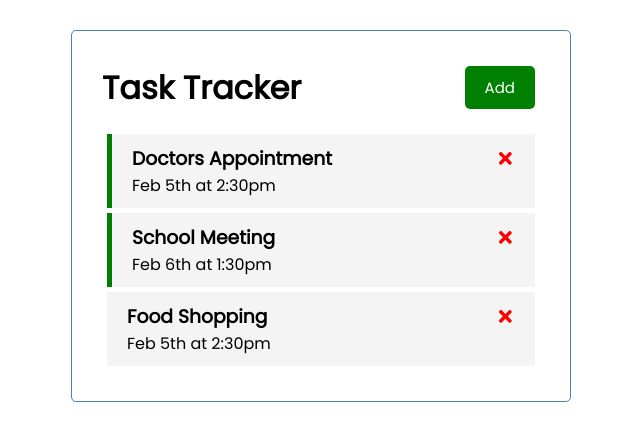
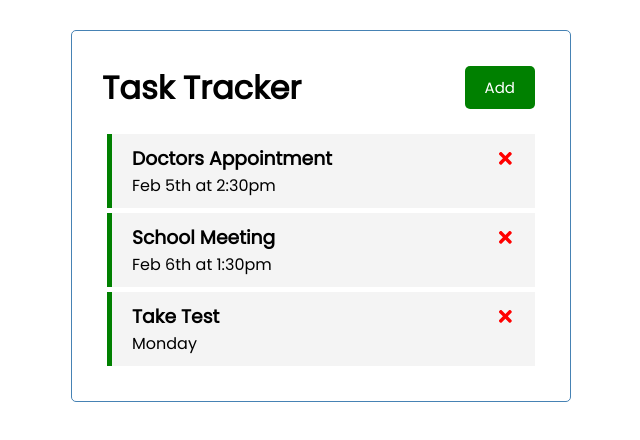
Before and after one commit to cjaquino/task-tracker, a React (Create React App) app: page / in a window 1280 px wide. Shown: the top 440 px of the page, without its empty margins (319-959 px from the left). Built offline with nearby package versions, Linux system fonts and the light colour scheme; data requests are answered from the project's data file.

Commit message:
add backend with add and delete

```diff
--- /dev/null
+++ b/db.json
@@ -0,0 +1,22 @@
+{
+  "tasks": [
+    {
+      "id": 1,
+      "text": "Doctors Appointment",
+      "day": "Feb 5th at 2:30pm",
+      "reminder": true
+    },
+    {
+      "id": 2,
+      "text": "School Meeting",
+      "day": "Feb 6th at 1:30pm",
+      "reminder": true
+    },
+    {
+      "text": "Take Test",
+      "day": "Monday",
+      "reminder": true,
+      "id": 3
+    }
+  ]
+}
--- a/package.json
+++ b/package.json
@@ -6,6 +6,7 @@
     "@testing-library/jest-dom": "^5.11.10",
     "@testing-library/react": "^11.2.6",
     "@testing-library/user-event": "^12.8.3",
+    "json-server": "^0.16.3",
     "react": "^17.0.2",
     "react-dom": "^17.0.2",
     "react-icons": "^4.2.0",
@@ -16,7 +17,8 @@
     "start": "react-scripts start",
     "build": "react-scripts build",
     "test": "react-scripts test",
-    "eject": "react-scripts eject"
+    "eject": "react-scripts eject",
+    "server": "json-server --watch db.json --port 5000"
   },
   "eslintConfig": {
     "extends": [
--- a/src/App.js
+++ b/src/App.js
@@ -1,4 +1,4 @@
-import { useState } from 'react'
+import { useState, useEffect } from 'react'
 import './index.css'
 import Header from './components/Header'
 import Tasks from './components/Tasks'
@@ -6,36 +6,48 @@
 
 function App() {
   const [showAddTask, setShowAddTask] = useState(false)
-  const [tasks, setTasks] = useState([
-    {
-      id: 1,
-      text: 'Doctors Appointment',
-      day: 'Feb 5th at 2:30pm',
-      reminder: true,
-    },
-    {
-      id: 2,
-      text: 'School Meeting',
-      day: 'Feb 6th at 1:30pm',
-      reminder: true,
-    },
-    {
-      id: 3,
-      text: 'Food Shopping',
-      day: 'Feb 5th at 2:30pm',
-      reminder: false,
-    },
-  ])
+  const [tasks, setTasks] = useState([])
+
+  useEffect(() => {
+    const getTasks = async () => {
+      const tasksFromServer = await fetchTasks()
+      setTasks(tasksFromServer)
+    }
+
+    getTasks()
+  }, [])
+
+  // fetchTasks
+  const fetchTasks = async () => {
+    const res = await fetch('http://localhost:5000/tasks')
+    const data = await res.json()
+
+    return data
+  }
 
   // Add Task
-  const addTask = (task) => {
-    const id = Math.floor(Math.random() * 10000) + 1
-    const newTask = { id, ...task}
-    setTasks([...tasks, newTask])
+  const addTask = async (task) => {
+    const res = await fetch('http://localhost:5000/tasks/', {
+      method: 'POST',
+      headers: {
+        'Content-Type': 'application/json'
+      },
+      body: JSON.stringify(task),
+    })
+
+    const data = await res.json()
+    setTasks([...tasks, data])
+
+    // const id = Math.floor(Math.random() * 10000) + 1
+    // const newTask = { id, ...task}
+    // setTasks([...tasks, newTask])
   }
 
   //Delete Task
-  const deleteTask = (id) => {
+  const deleteTask = async (id) => {
+    await fetch(`http://localhost:5000/tasks/${id}`, {
+      method: 'DELETE',
+    })
     setTasks(tasks.filter((task) => task.id !== id))
   }
 
```
Also changed, not shown: 1 other file (tests, documents, lock files or other folders).
